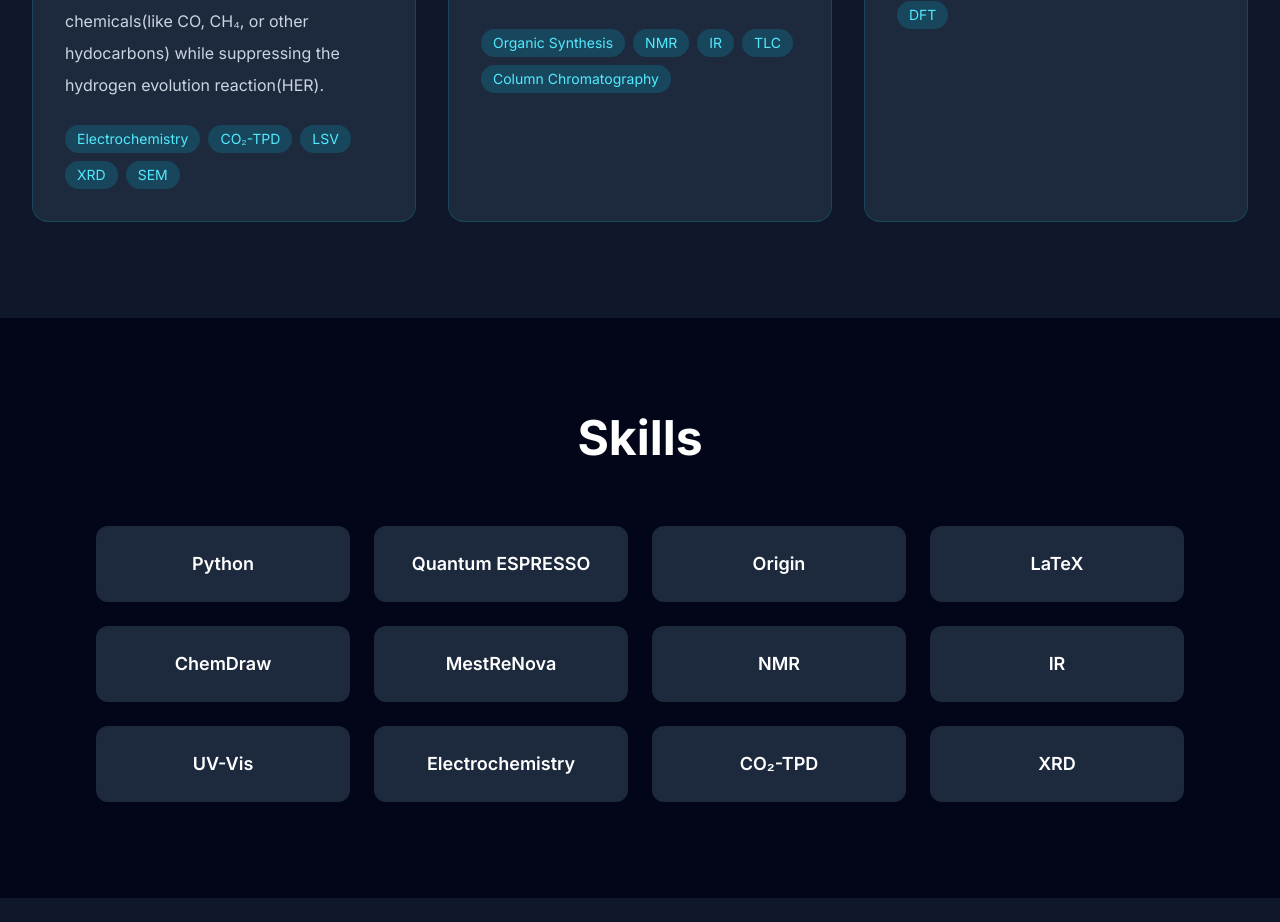
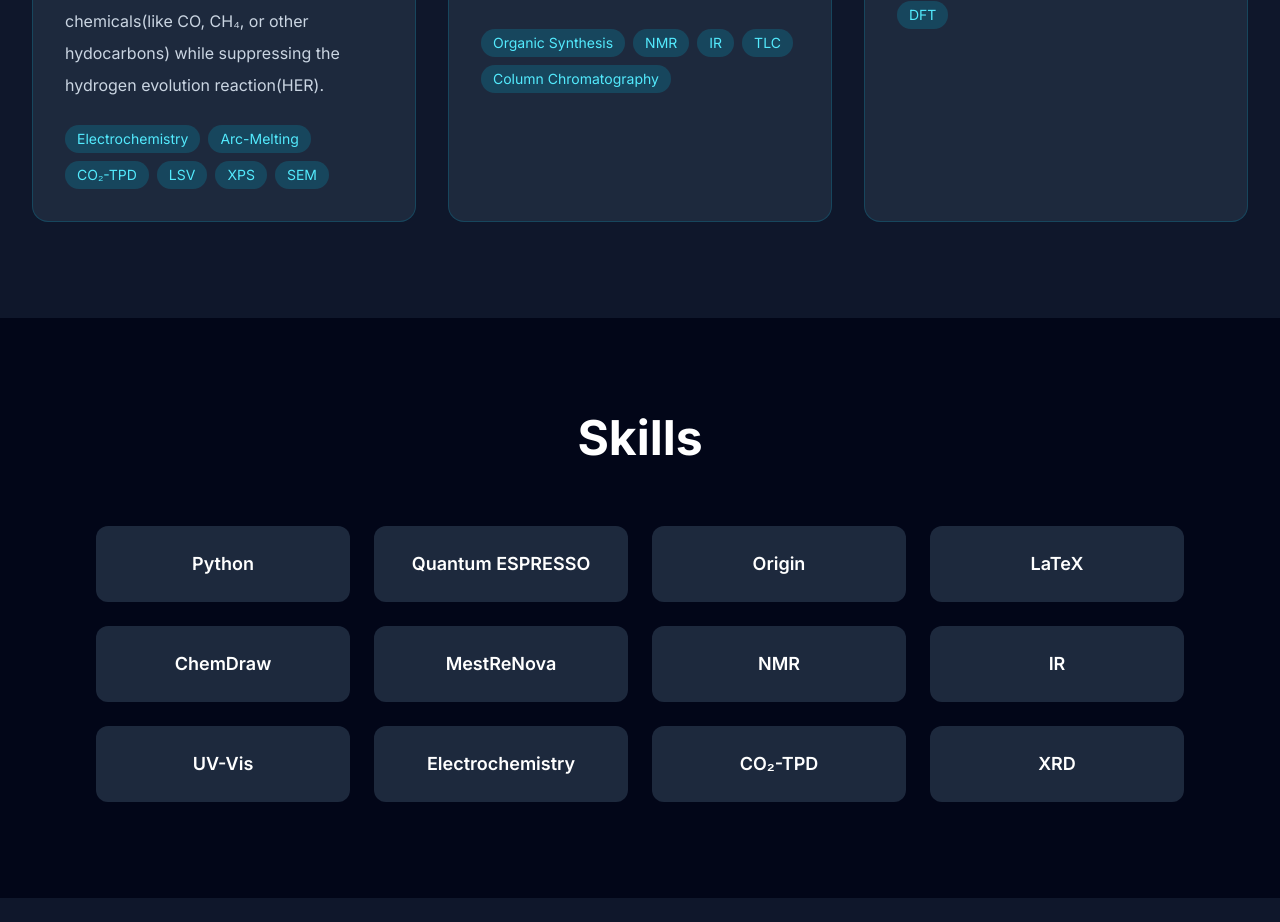
Before and after one commit to Rupak-723/rupak-portfolio, a Next.js app: page / in a window 1280 px wide. Shown: the part 4520-5442 px from the top of the page. Built offline with nearby package versions, Linux system fonts and the light colour scheme.

Commit message:
Update technologies list in projects.ts

```diff
--- a/data/projects.ts
+++ b/data/projects.ts
@@ -6,9 +6,10 @@
       "Studied intermetallic compounds as electrocatalysts for selective CO₂ reduction(CO₂RR) towards value-added chemicals(like CO, CH₄, or other hydocarbons) while suppressing the hydrogen evolution reaction(HER).",
     technologies: [
       "Electrochemistry",
+      "Arc-Melting",
       "CO₂-TPD",
       "LSV",
-      "XRD",
+      "XPS",
       "SEM",
     ],
   },
```
